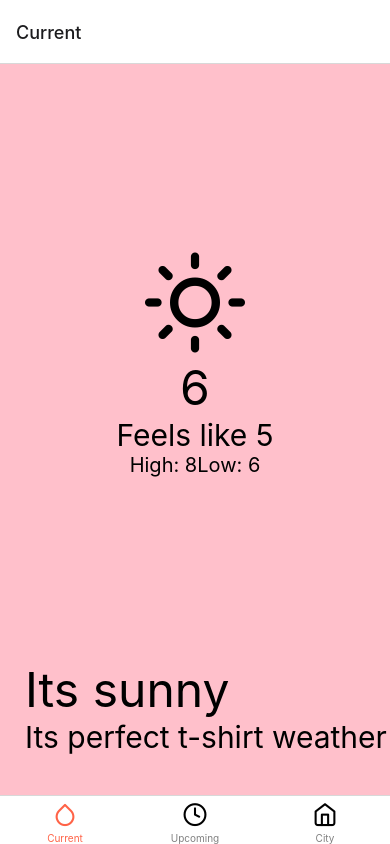
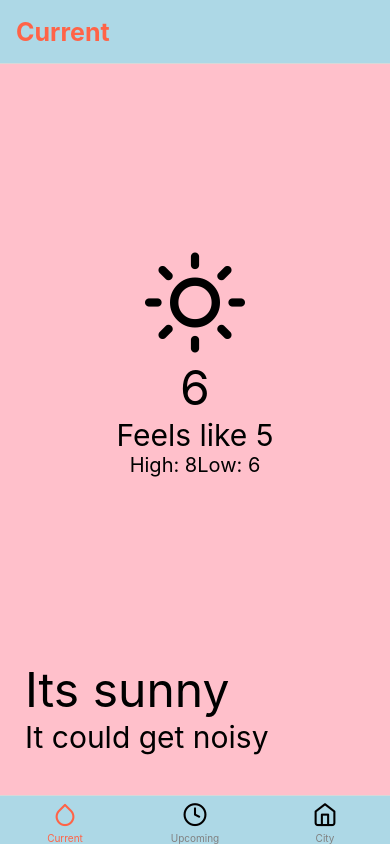
Before and after one commit to jehmatthews/WeatherApp, a React Native app: screen /Current in a window 390 px wide. Built offline with nearby package versions, Linux system fonts and the light colour scheme.

Commit message:
create weatherType utility so it can be called in CurrentWeather component

```diff
--- a/src/components/Tabs.js
+++ b/src/components/Tabs.js
@@ -12,7 +12,18 @@ const Tabs = () => {
     <Tab.Navigator
     screenOptions={{
       tabBarActiveTintColor: 'tomato',
-      tabBarInactiveTintColor: 'grey'
+      tabBarInactiveTintColor: 'grey',
+      tabBarStyle: {
+        backgroundColor: 'lightblue'
+      },
+      headerStyle: {
+        backgroundColor: 'lightblue'
+      },
+      headerTitleStyle: {
+        fontWeight: 'bold',
+        fontSize: 25,
+        color: 'tomato'
+      }
     }}
   >
     <Tab.Screen name={'Current'} component={CurrentWeather} options={{
--- a/src/screens/CurrentWeather.js
+++ b/src/screens/CurrentWeather.js
@@ -2,6 +2,7 @@ import React from "react";
 import { View, Text, SafeAreaView, StyleSheet } from 'react-native';
 import { Feather } from '@expo/vector-icons';
 import RowText from "../components/RowText";
+import { weatherType } from "../utilities/weatherType";
 
 const CurrentWeather = () => {
   const {
@@ -32,7 +33,7 @@ const CurrentWeather = () => {
       </View>
       <RowText
         messageOne={'Its sunny'}
-        messageTwo={'Its perfect t-shirt weather'}
+        messageTwo={weatherType['Thunderstorm'].message}
         containerStyles={bodyWrapper}
         messageOneStyles={description}
         messageTwoStyles={message}
--- /dev/null
+++ b/src/utilities/weatherType.js
@@ -0,0 +1,42 @@
+export const weatherType = {
+  Thunderstorm: {
+    icon: 'zap',
+    message: 'It could get noisy',
+    backgroundColor: '#000000'
+  },
+  Drizzle: {
+    icon: 'cloud-rain',
+    message: 'It might rain a little',
+    backgroundColor: '#36454f'
+  },
+  Rain: {
+    icon: 'umbrella',
+    message: 'You will need an umbrella',
+    backgroundColor: '#0000ff'
+  },
+  Snow: {
+    icon: 'cloud-snow',
+    message: 'Lets build a snowman',
+    backgroundColor: '#7f6065'
+  },
+  Clear: {
+    icon: 'sun',
+    message: 'It is perfect t-shirt weather',
+    backgroundColor: '#e47200'
+  },
+  Clouds: {
+    icon: 'cloud',
+    message: 'You could live in the clouds',
+    backgroundColor: '#363636'
+  },
+  Haze: {
+    icon: 'wind',
+    message: 'It might be a bit damp',
+    backgroundColor: '#58586e'
+  },
+  Mist: {
+    icon: 'align-justify',
+    message: 'It might be hard to see',
+    backgroundColor: '#3e3e37'
+  }
+}
```
